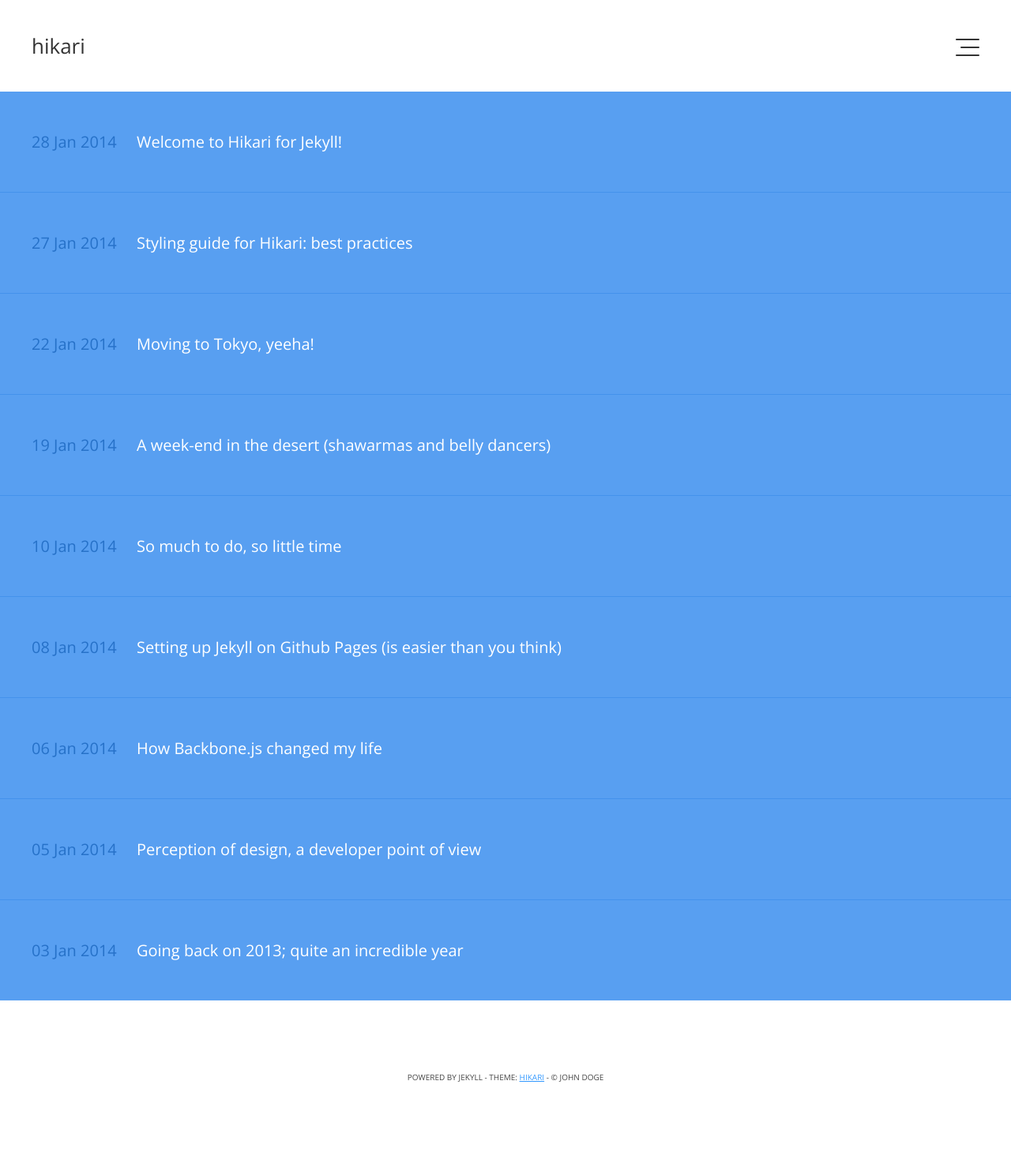
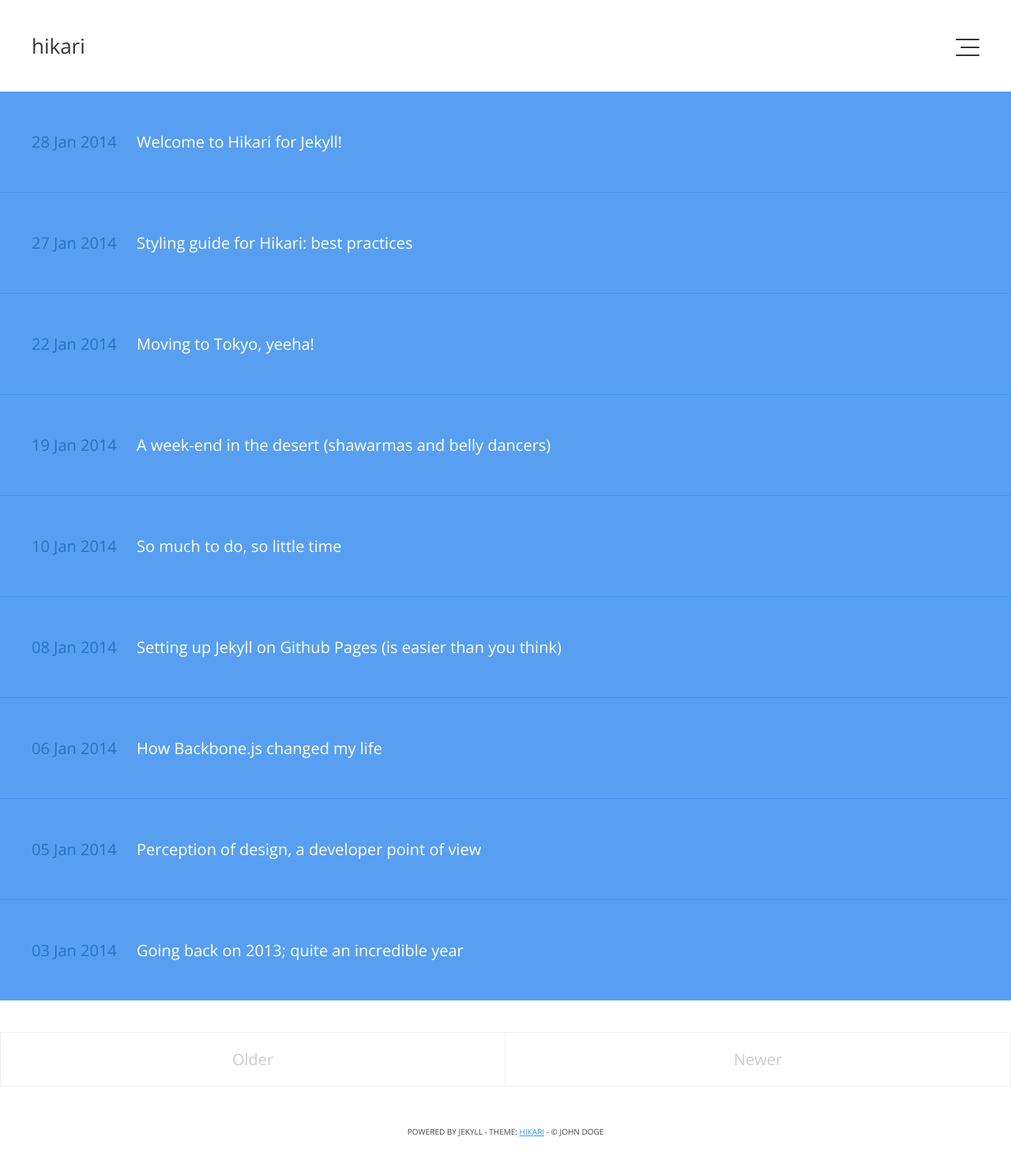
Before and after one commit to mx3m/hikari-for-jekyll, a Jekyll site: the page built from index.html, in a window 1280 px wide. Shown: the whole page at 79% size. Built offline with Jekyll 4.4.1, drawn with Linux system fonts in a browser that asks for light colours; Markdown is read by kramdown in place of the engine named in the settings; the list of posts is cut into pages by our own code; before the commit the page ends 1414 px from its top, so only the background shows below that.

Commit message:
Switched back to the initial pagination style

```diff
--- a/css/main.css
+++ b/css/main.css
@@ -241,7 +241,7 @@ header .h-wrap .close .lines::after {
 
 /* Footer */
 
-footer { clear: both; padding: 40px; text-align: center; }
+footer { padding: 40px; text-align: center; }
 footer small { text-transform: uppercase; }
 
 
@@ -421,14 +421,8 @@ section#single-wrap img {
 
 /* pagination */
 
-.pagination {
-  margin-top: 40px;
-}
-
 #prev,
-#next,
-#prev-fixed,
-#next-fixed {
+#next {
   position: fixed;
   text-decoration: none;
   background: #fff;
@@ -448,19 +442,6 @@ section#single-wrap img {
   border-color: #39f;
 }
 
-#prev-fixed,
-#next-fixed {
-  position: static;
-}
-
-#prev-fixed { float: left; margin-left: 10px; }
-#next-fixed { float: right; margin-right: 10px; }
-
-#prev-fixed:active,
-#next-fixed:active {
-  border-color: #39f;
-}
-
 .nav-title {
   display: none;
 }
@@ -476,10 +457,34 @@ section#single-wrap img {
 }
 
 #prev:hover .nav-title,
-#next:hover .nav-title,
-#prev-fixed:hover .nav-title,
-#next-fixed:hover .nav-title {
+#next:hover .nav-title {
   display: inline;
+}
+
+.pagination {
+  overflow: hidden;
+  margin-top: 40px;
+  color: #ccc;
+  text-align: center;
+  border: 1px solid #eee;
+}
+
+.pagination a,
+.pagination span {
+  box-sizing: border-box;
+  float: left;
+  width: 50%;
+  padding: 20px;
+  text-decoration: none;
+}
+.pagination a:first-child,
+.pagination span:first-child {
+  text-decoration: none;
+  border-right: 1px solid #eee;
+}
+.pagination a:hover {
+  text-decoration: none;
+  background-color: #f5f5f5;
 }
 
 /* highlights */
--- a/index.html
+++ b/index.html
@@ -23,19 +23,17 @@ title: Homepage
 
 <div class="pagination">
   {% if paginator.next_page %}
-    <a rel="prev" href="/page/{{paginator.next_page}}" id="prev-fixed">
-      &larr; <span class="nav-title nav-title-prev">older</span>
-    </a>
+    <a href="/page/{{paginator.next_page}}" class="older">Older</a>
+  {% else %}
+    <span class="next">Older</span>
   {% endif %}
   {% if paginator.previous_page %}
     {% if paginator.page == 2 %}
-      <a rel="next" href="/" id="next-fixed">
-        <span class="nav-title nav-title-next">newer</span> &rarr;
-      </a>
+      <a href="/" class="newer">Newer</a>
     {% else %}
-      <a rel="next" href="/page/{{paginator.previous_page}}" id="next-fixed">
-        <span class="nav-title nav-title-next">newer</span> &rarr;
-      </a>
+      <a href="/page/{{paginator.previous_page}}" class="newer">Newer</a>
     {% endif %}
+  {% else %}
+    <span class="previous">Newer</span>
   {% endif %}
 </div>
```
